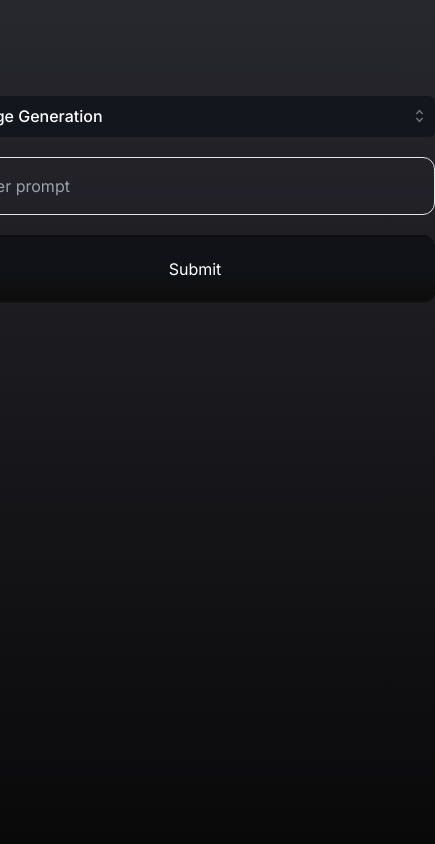
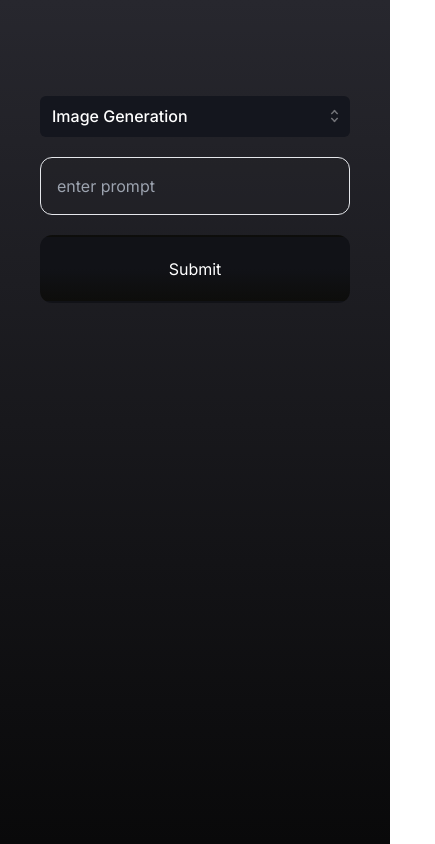
Before and after one commit to alissanguyen/ai-website-demo, a Next.js app: page /ai in a window 390 px wide. Shown: the whole page, 435 px wide, since content can reach past the window. Built offline with nearby package versions, Linux system fonts and the light colour scheme.

Commit message:
Add responsive design and supabase client

```diff
--- a/src/app/ai/page.tsx
+++ b/src/app/ai/page.tsx
@@ -141,8 +141,8 @@ const AiPage: React.FC<Props> = ({ }) => {
     }
 
     return (
-        <main className="flex min-h-[10rem] flex-col items-center justify-between p-24 text-white">
-            <form method="POST" onSubmit={onSubmit} className="flex flex-col gap-5 min-w-[30rem]">
+        <main className="flex min-h-[10rem] flex-col items-center justify-between p-10 pt-24 md:p-24 text-white">
+            <form method="POST" onSubmit={onSubmit} className="flex flex-col gap-5 w-full md:max-w-[50%]">
                 <SelectMenu
                     models={models}
                     selectedModel={model}
@@ -161,7 +161,7 @@ const AiPage: React.FC<Props> = ({ }) => {
                 <button type="submit" className="Submit__Button p-5 rounded-xl border-2 border-yellow-400/[0] hover:border-2 hover:border-yellow-400/[1]">Submit</button>
             </form>
 
-            <div className="response-wrapper p-20">
+            <div className="response-wrapper pt-12 lg:p-20">
 
                 {model.id === models[4].id ? (
                     // We are using the image classifier model, so we add an input form for user to submit an image
--- a/src/app/globals.css
+++ b/src/app/globals.css
@@ -22,7 +22,7 @@ body {
     @apply max-w-[80%] mb-4 rounded-xl;
   }
   .Bubble {
-    @apply rounded-xl border-solid box-border p-4 pl-10 break-words transition-all max-w-[75ch] text-lg
+    @apply rounded-xl border-solid box-border p-4 pl-5 md:pl-10 break-words transition-all max-w-[75ch] text-lg
   }
 }
 .Prompt__Bubble {
```
Also changed, not shown: src/supabaseClient.ts (added, +7 -0 lines).
